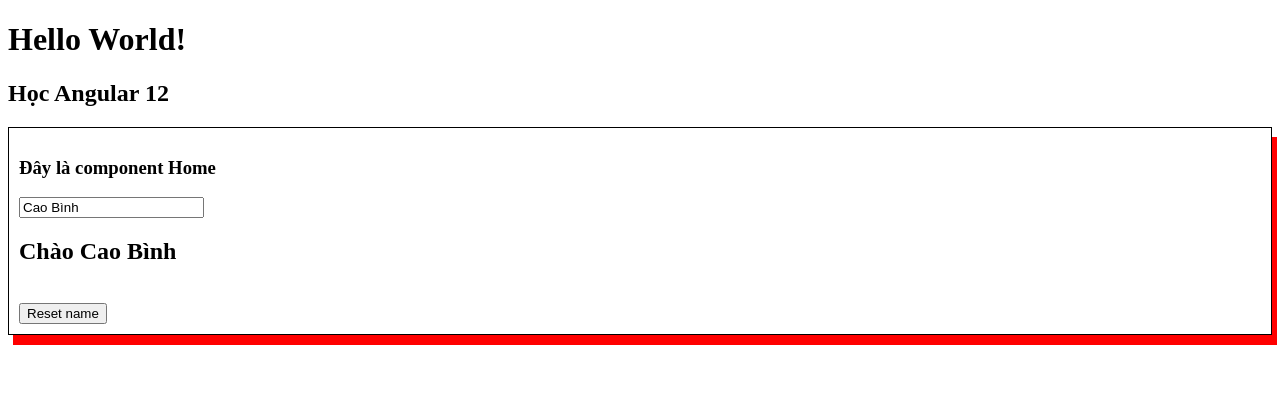
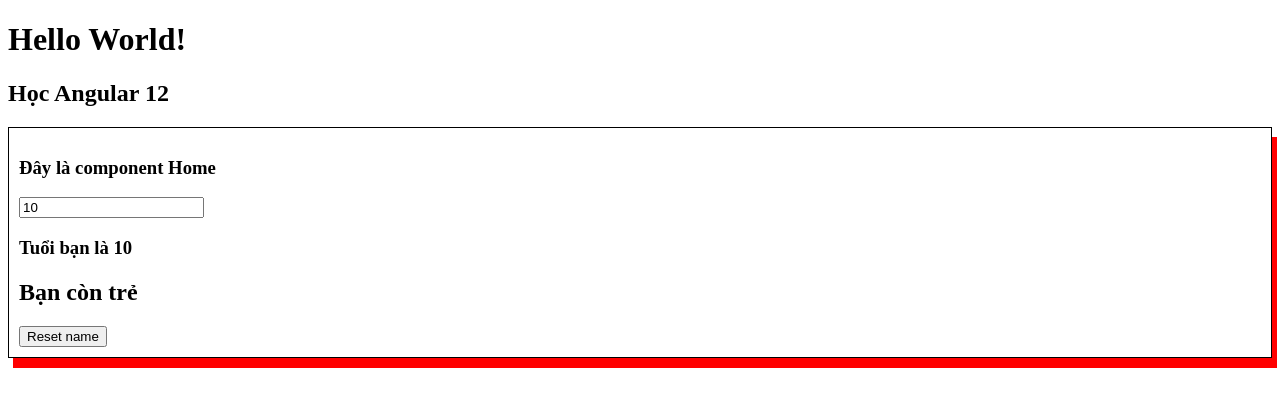
Before and after one commit to CaoBinh18/Angular12, an Angular app: page / in a window 1280 px wide. Shown: the top 406 px of the page. Built offline with nearby package versions, Linux system fonts and the light colour scheme.

Commit message:
ng-tamplate

```diff
--- a/src/app/home/home.component.html
+++ b/src/app/home/home.component.html
@@ -1,12 +1,20 @@
 <div class="text">
     <h3>Đây là component Home</h3>
 
-    <input type="text" [(ngModel)]="name">
+    <!-- <input type="text" [(ngModel)]="name"> -->
+    <input type="text" [(ngModel)]="age">
     <br>
-    <h2>Chào {{ name }}</h2><br>
+    <!-- <h2>Chào {{ name }}</h2><br> -->
+    <h3>Tuổi bạn là {{age}}</h3>
     <!-- <input [value]="name" title="Đây là tên"> -->
     <!-- <h2 *ngIf="age > 18">Bạn trên 15t</h2>
     <h2 *ngIf="age <= 18">Bạn dưới 15t</h2> -->
 
+    <div *ngIf="age <= 18; then tre; else gia">
+
+    </div>
+    <ng-template #tre><h2>Bạn còn trẻ</h2></ng-template>
+    <ng-template #gia><h2>Bạn đã già</h2></ng-template>
+
     <button (click)="resetName()">Reset name</button>
 </div>
```
